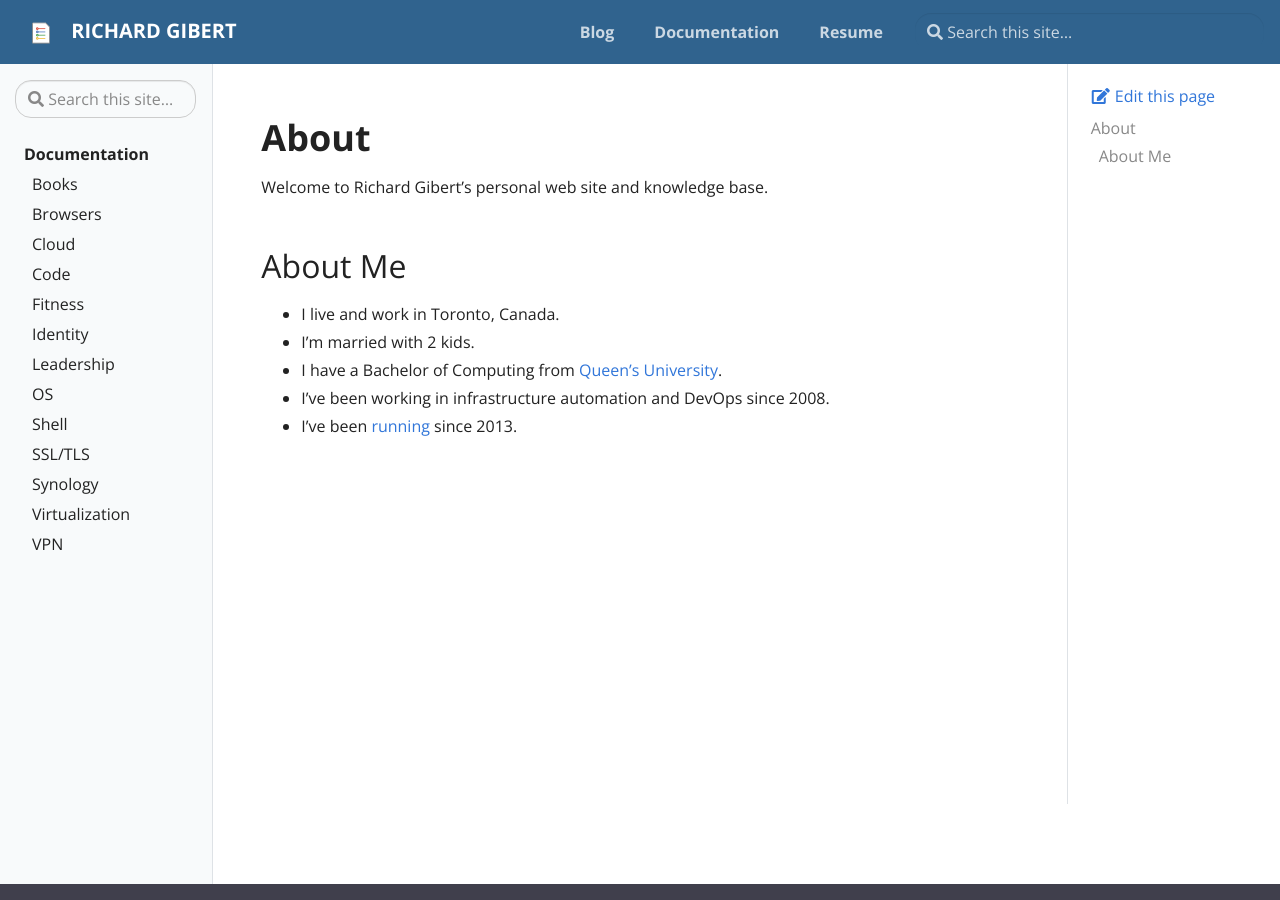
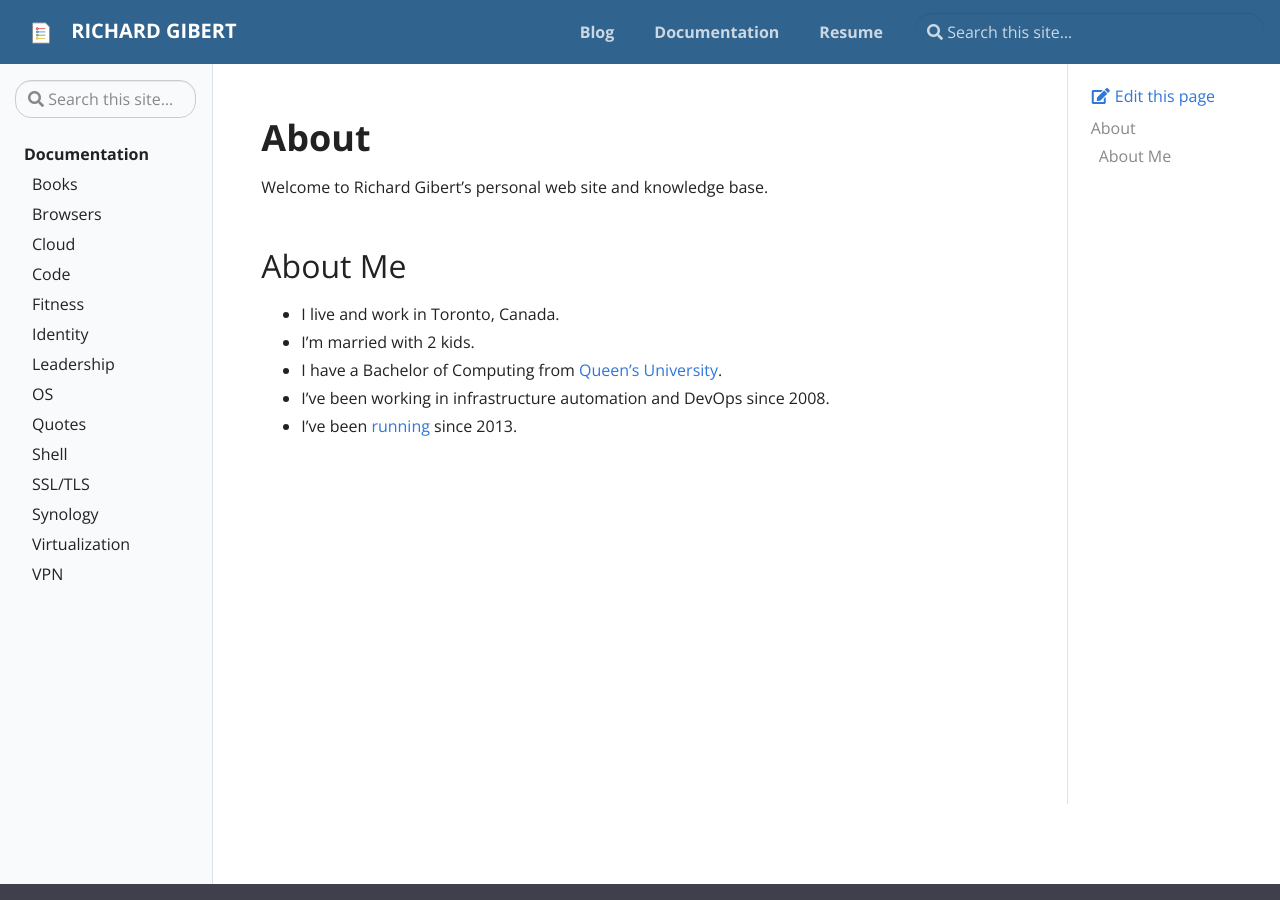
Before and after one commit to rgibert/rgibert.github.io, a Jekyll site: the page built from pages/index.md, in a window 1280 px wide and 900 px high. Built offline with Jekyll 4.4.1, drawn with Linux system fonts in a browser that asks for light colours.

Commit message:
Update toc.yml

```diff
--- a/_data/toc.yml
+++ b/_data/toc.yml
@@ -41,6 +41,8 @@
           url: docs/os#linux
         - title: macOS
           url: docs/os#macos
+    - title: Quotes
+      url: docs/quotes
     - title: Shell
       url: docs/shell
       children:
```
